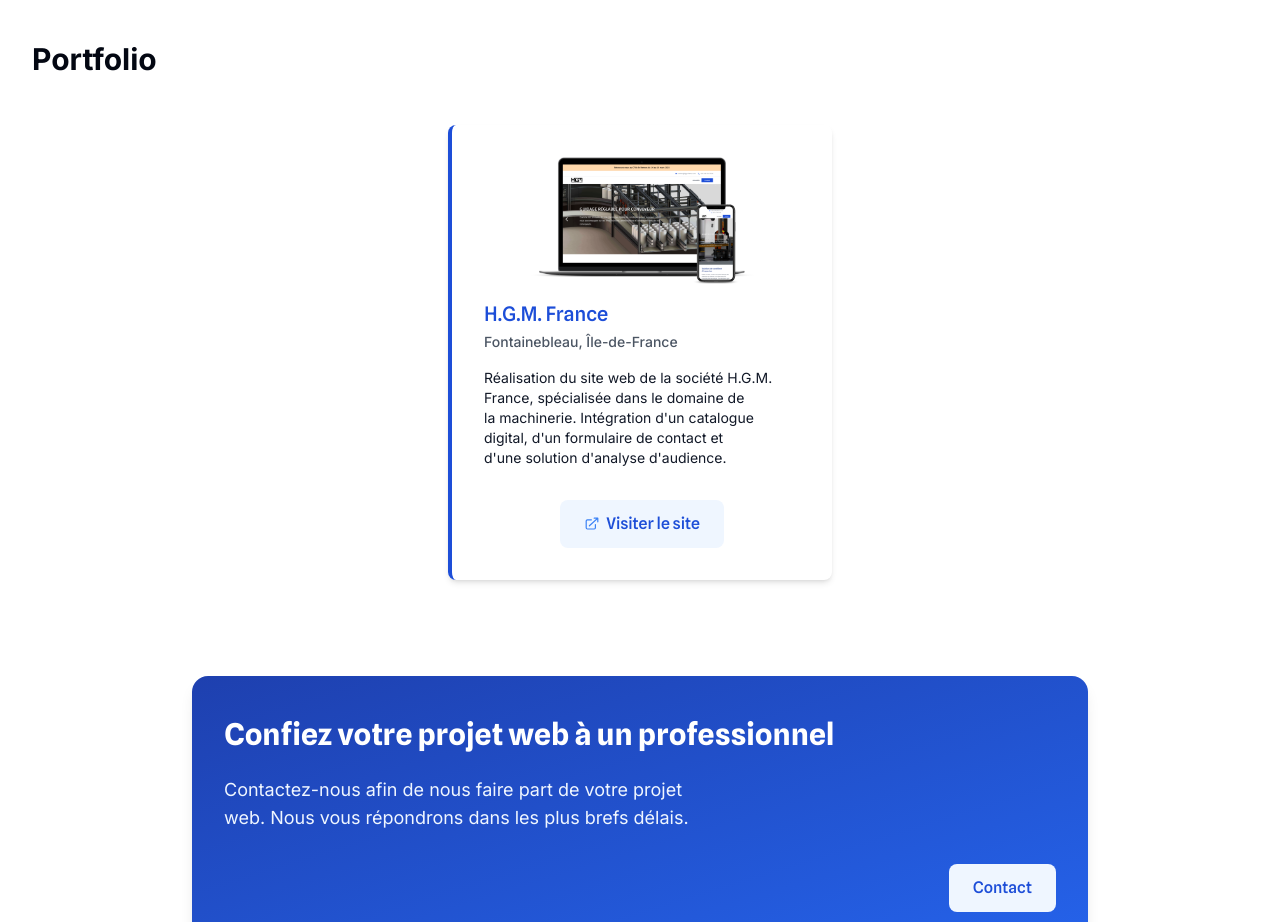
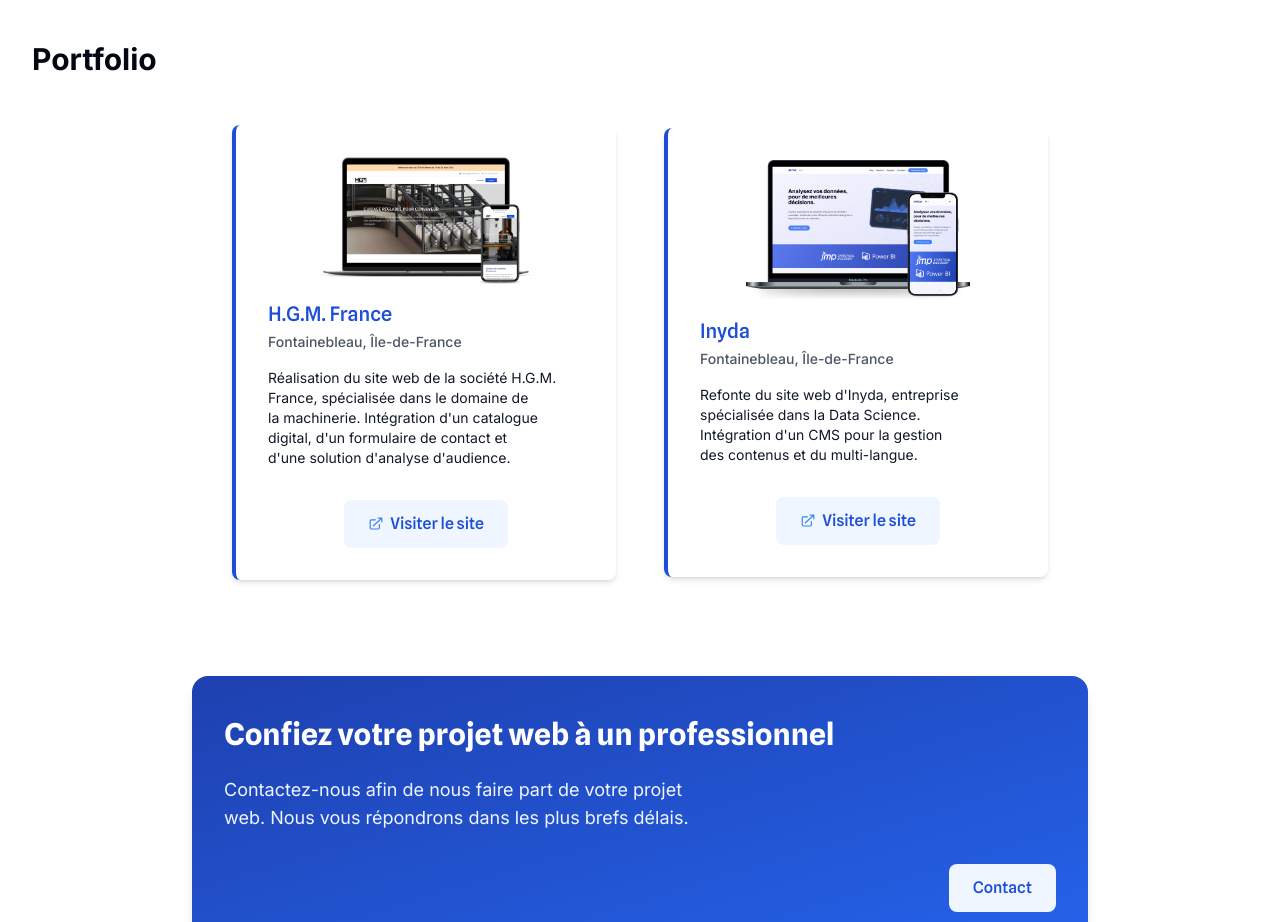
Before and after one commit to TotomInc/tcaweb, a Next.js app: page / in a window 1280 px wide. Shown: the part 3560-4482 px from the top of the page. Built offline with nearby package versions, Linux system fonts and the light colour scheme.

Commit message:
feat(portfolio): add Inyda

```diff
--- a/components/sections/Portfolio.tsx
+++ b/components/sections/Portfolio.tsx
@@ -12,6 +12,14 @@ const ITEMS = [
       "Réalisation du site web de la société H.G.M. France, spécialisée dans le domaine de la machinerie. Intégration d'un catalogue digital, d'un formulaire de contact et d'une solution d'analyse d'audience.",
     image: "/_static/images/portfolio/hgmfrance-mockup.png",
     link: "https://www.hgmfrance.fr",
+  },
+  {
+    name: "Inyda",
+    subtitle: "Fontainebleau, Île-de-France",
+    content:
+      "Refonte du site web d'Inyda, entreprise spécialisée dans la Data Science. Intégration d'un CMS pour la gestion des contenus et du multi-langue.",
+    image: "/_static/images/portfolio/inyda-mockup.png",
+    link: "https://www.inyda.com",
   },
 ];
 
@@ -28,7 +36,7 @@ export function Portfolio({ className, titleClassName }: PortfolioProps) {
           Portfolio <span className="h-px w-12" />
         </h2>
 
-        <div className="mt-12 flex flex-col items-center space-y-12">
+        <div className="mt-12 flex flex-col items-center justify-center space-y-8 sm:flex-row sm:space-x-12 sm:space-y-0">
           {ITEMS.map((item) => (
             <div
               key={item.link}
```
Also changed, not shown: public/_static/images/portfolio/inyda-mockup.png (added).
